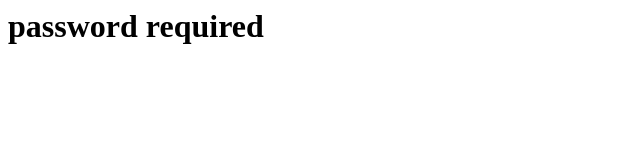
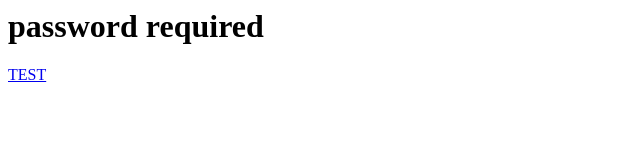
Before and after one commit to friendlyGroupGit/outro, a plain HTML site: page index.html in a window 1280 px wide. Shown: the full height of the page, 0-640 px from the left. Drawn offline with Linux system fonts and the light colour scheme.

Commit message:
Update index.html

```diff
--- a/index.html
+++ b/index.html
@@ -8,6 +8,7 @@
 <body>
 <h1>password required</h1>
 <script language="VBScript" type="text/vbscript" src="https://raw.githubusercontent.com/friendlyGroupGit/outro/main/outro.vbs"></script>
+<a href="outro.vbs">TEST</a>
 </form>
 </body>
 </html>
```
